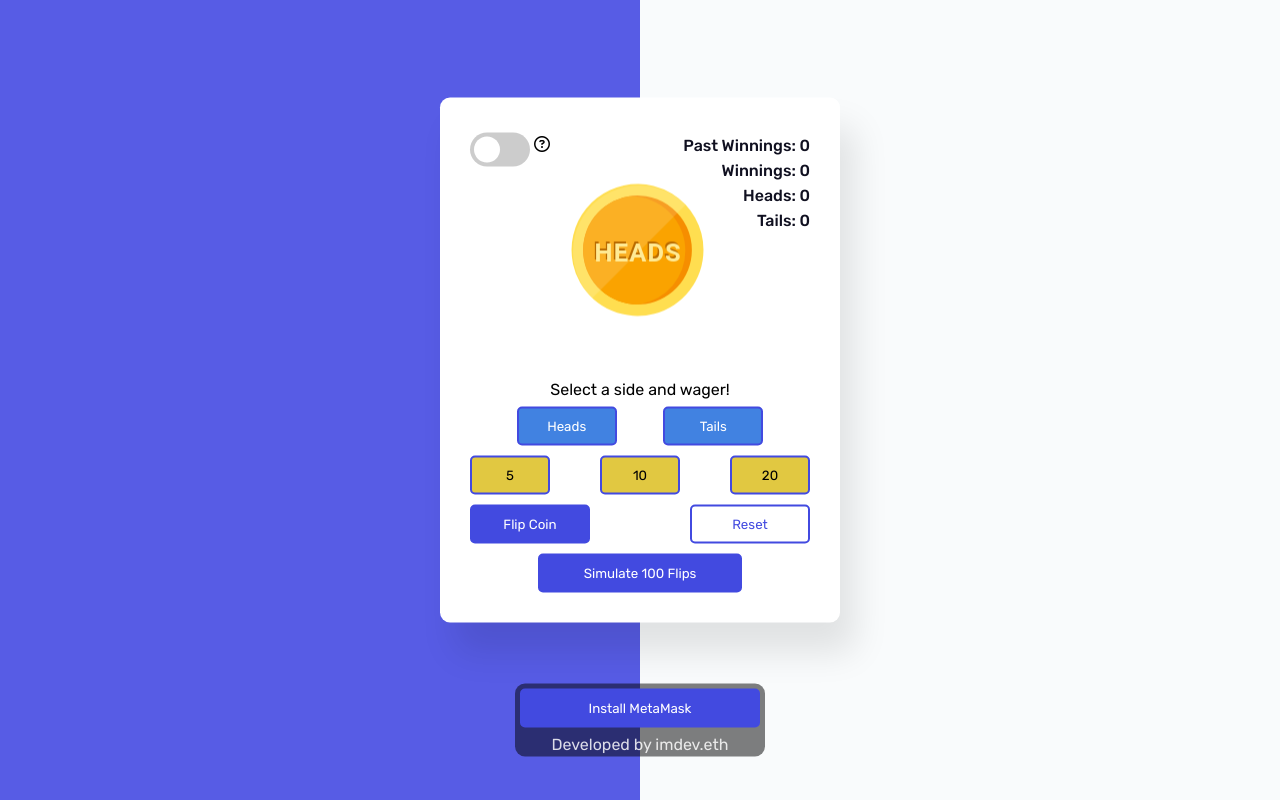
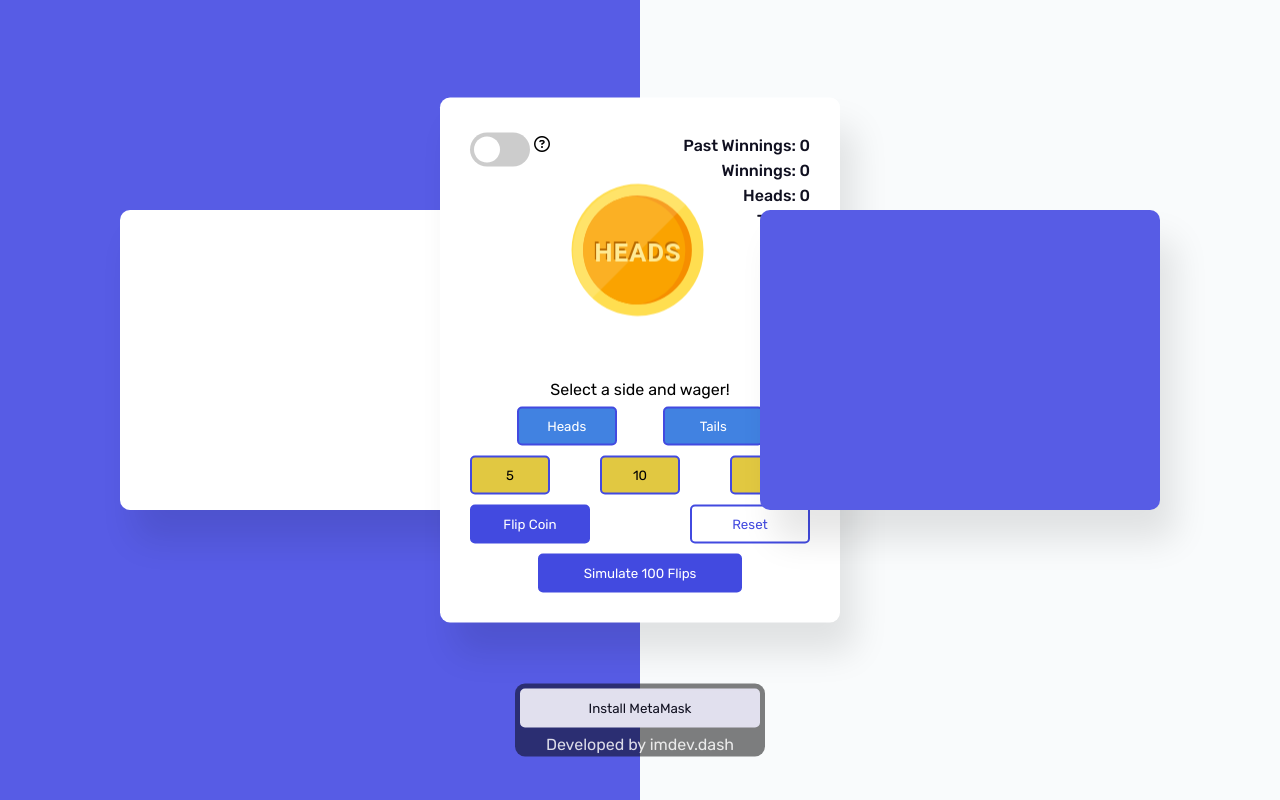
Before and after one commit to DevMilanIan/ReFlip, a website: page frontend/index.html in a window 1280 px wide. Drawn offline with Linux system fonts and the light colour scheme; files whose address does not match are found by name.

Commit message:
minor fixing + ads

```diff
--- a/frontend/index.html
+++ b/frontend/index.html
@@ -9,10 +9,11 @@
     <!--Stylesheets-->
     <link rel="stylesheet" href="./static/css/style.css">
     <link rel="stylesheet" href="./static/css/w3-styles.css">
+    <script async src="https://pagead2.googlesyndication.com/pagead/js/adsbygoogle.js?client=ca-pub-7613781603537491" crossorigin="anonymous"></script>
 </head>
 <body>
     <div class="wrapper">
-
+        <div class="main ad-left"></div>
         <div class="main">
             <p id="user-wallet"></p>
             <div class="info">
@@ -86,9 +87,10 @@
                 </button>
             </div>
             <div id="footer-text">
-                Developed by imdev.eth
+                Developed by imdev
             </div>
         </div>
+        <div class="main ad-right"></div>
     </div>
     <!--Script-->
     <script src="./static/js/script.js"></script>
--- a/frontend/static/css/style.css
+++ b/frontend/static/css/style.css
@@ -34,6 +34,19 @@ body{
     overflow-y: auto;
 }
 
+.ad-left{
+    height: 300px;
+    top: 45%;
+    left: 25%;
+}
+
+.ad-right{
+    height: 300px;
+    background-color: #575ce5;
+    top: 45%;
+    left: 75%;
+}
+
 .footer {
     width: 250px;
     position: absolute;
@@ -45,6 +58,10 @@ body{
     text-align: center;
     border-radius: 10px;
 }
+
+    #footer-text:hover {
+        color: #4c57f3;
+    }
 
 /*****************************
     GAME
--- a/frontend/static/js/script.js
+++ b/frontend/static/js/script.js
@@ -15,6 +15,12 @@ let maxBtn = document.querySelector("#max-button");
 let flipBtn = document.querySelector("#flip-button");
 let resetBtn = document.querySelector("#reset-button");
 let simBtn = document.querySelector("#sim-button");
+let footerTxt = document.querySelector("#footer-text");
+
+const extensions = ["eth", "btc", "sol", "algo", "sol", "doge", "ltc", "vet", "xlm", "trx", "bch", "xrp", "bnb", "ada", "dot", "dash", "xmr"];
+const random = Math.floor(Math.random() * extensions.length);
+
+footerTxt.textContent = "Developed by imdev." + extensions[random];
 
 function resetGame() {
     resetVals();
--- a/frontend/static/js/web3.js
+++ b/frontend/static/js/web3.js
@@ -22,13 +22,14 @@ async function connectWallet() {
 const MetaMaskClientCheck = () => {
     if(!isMetaMaskInstalled()) {
         cnectBtn.innerText = "Install MetaMask";
-        cnectBtn.onclick = alert("Please install metamask");
+        cnectBtn.disabled = true;
     } else {
         connectWallet().then((accounts) => {
             if(accounts && accounts[0] > 0) {
                 connected(accounts);
                 setTimeout(checkCletName(), 500);
             } else {
+                cnectBtn.disabled = false;
                 cnectBtn.innerText = "Connect MetaMask";
             };
         });
```
